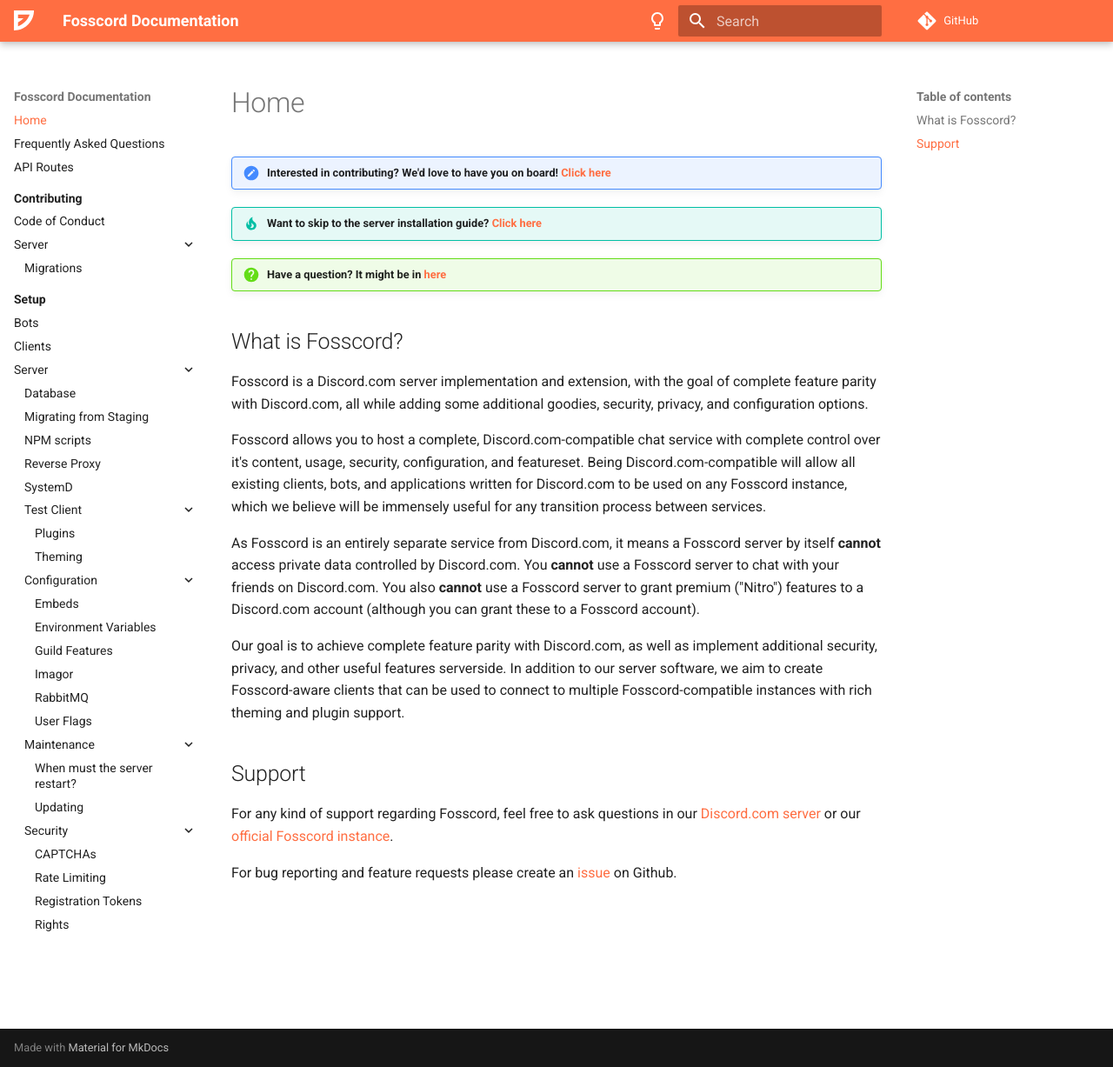
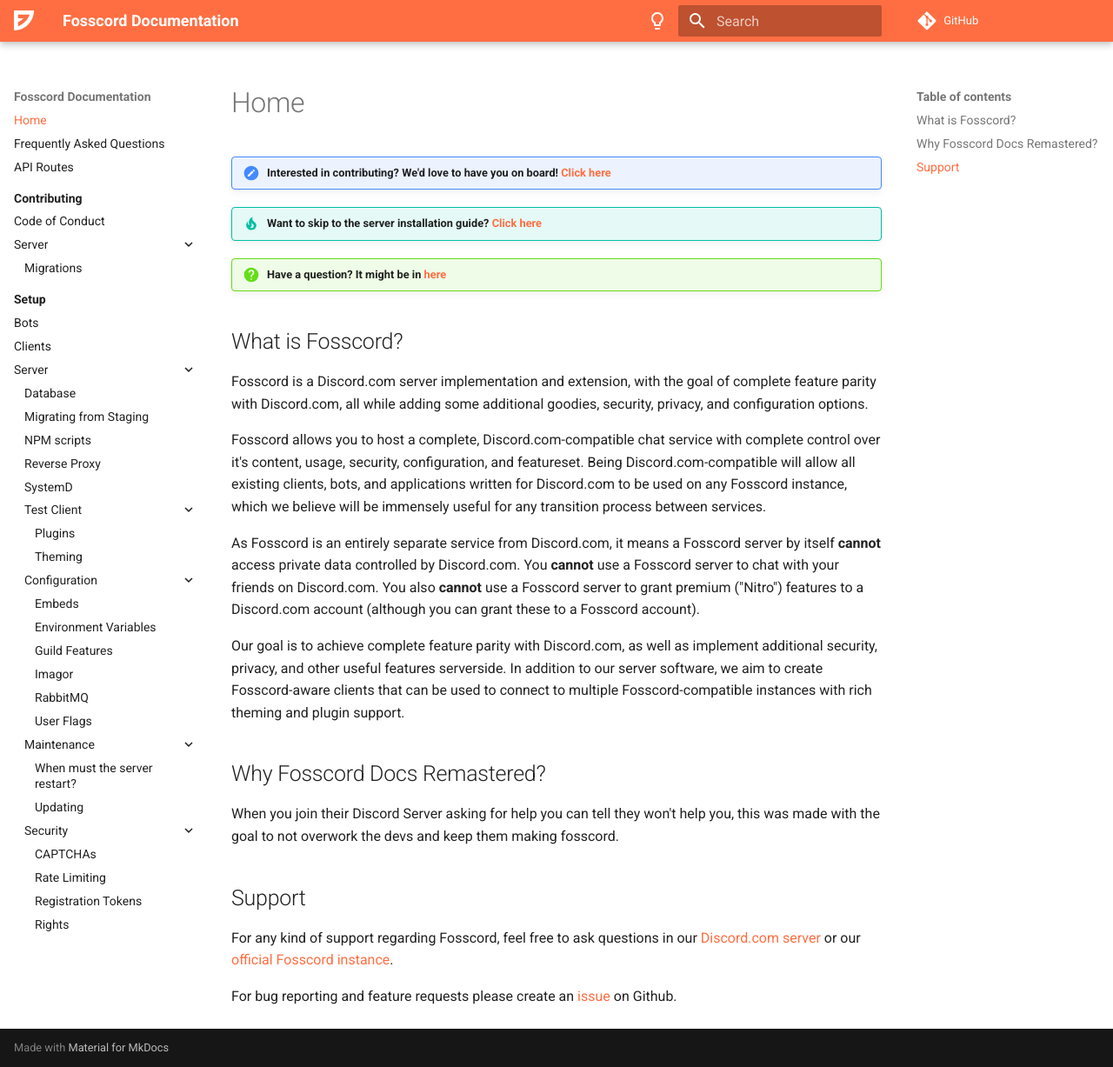
Before and after one commit to luixiuno/FCDocs-remastered, an MkDocs documentation site: the page built from docs/index.md, in a window 1280 px wide and 1227 px high. Shown: the whole window at 87% size. Built offline with MkDocs 1.6.1 and Material for MkDocs 9.7.7, drawn with Linux system fonts in a browser that asks for light colours; comment, search, counter and statistics services are not loaded.

Commit message:
Update index.md

```diff
--- a/docs/index.md
+++ b/docs/index.md
@@ -27,6 +27,11 @@ implement additional security, privacy, and other useful features serverside.
 In addition to our server software, we aim to create Fosscord-aware clients that can be used to connect
 to multiple Fosscord-compatible instances with rich theming and plugin support.
 
+## Why Fosscord Docs Remastered?
+
+When you join their Discord Server asking for help you can tell they won't help you,
+this was made with the goal to not overwork the devs and keep them making fosscord.
+
 ## Support
 
 For any kind of support regarding Fosscord, feel free to ask questions in our [Discord.com server](https://discord.gg/Ms5Ev7S6bF)
```
